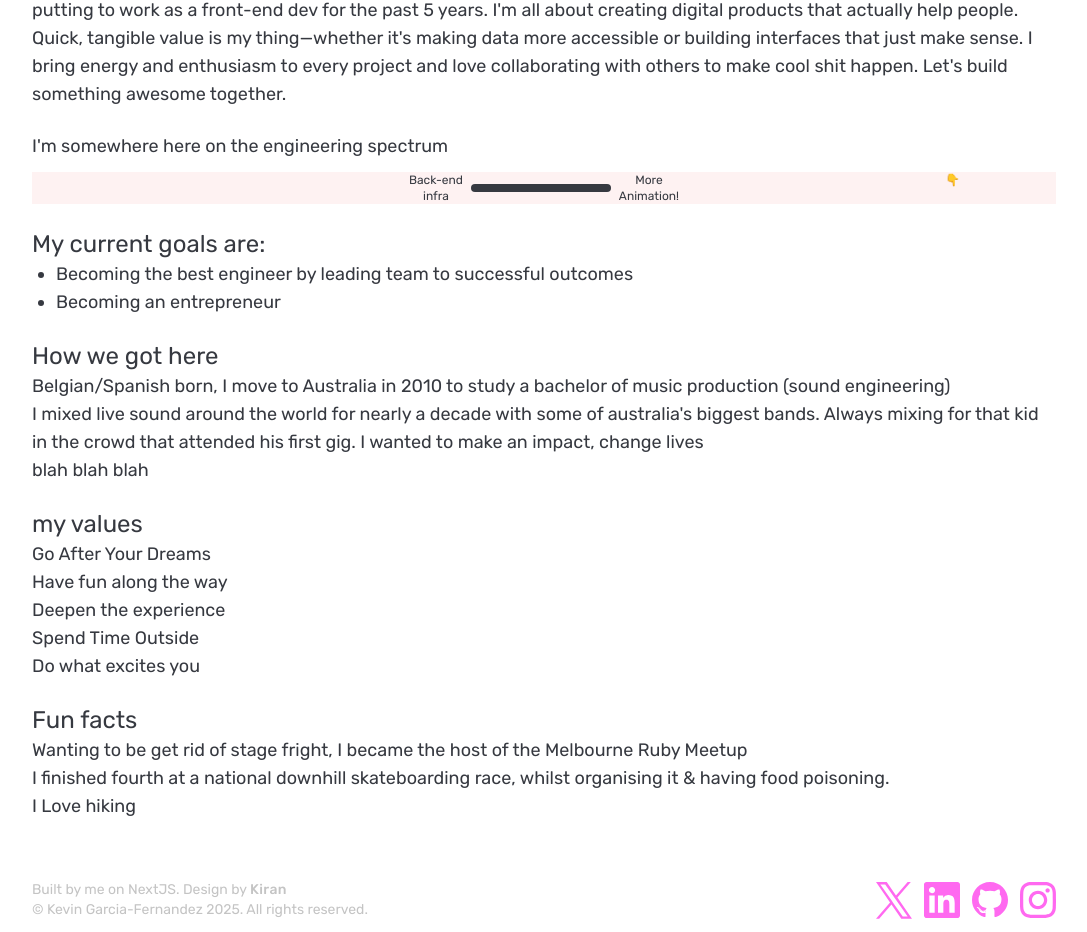
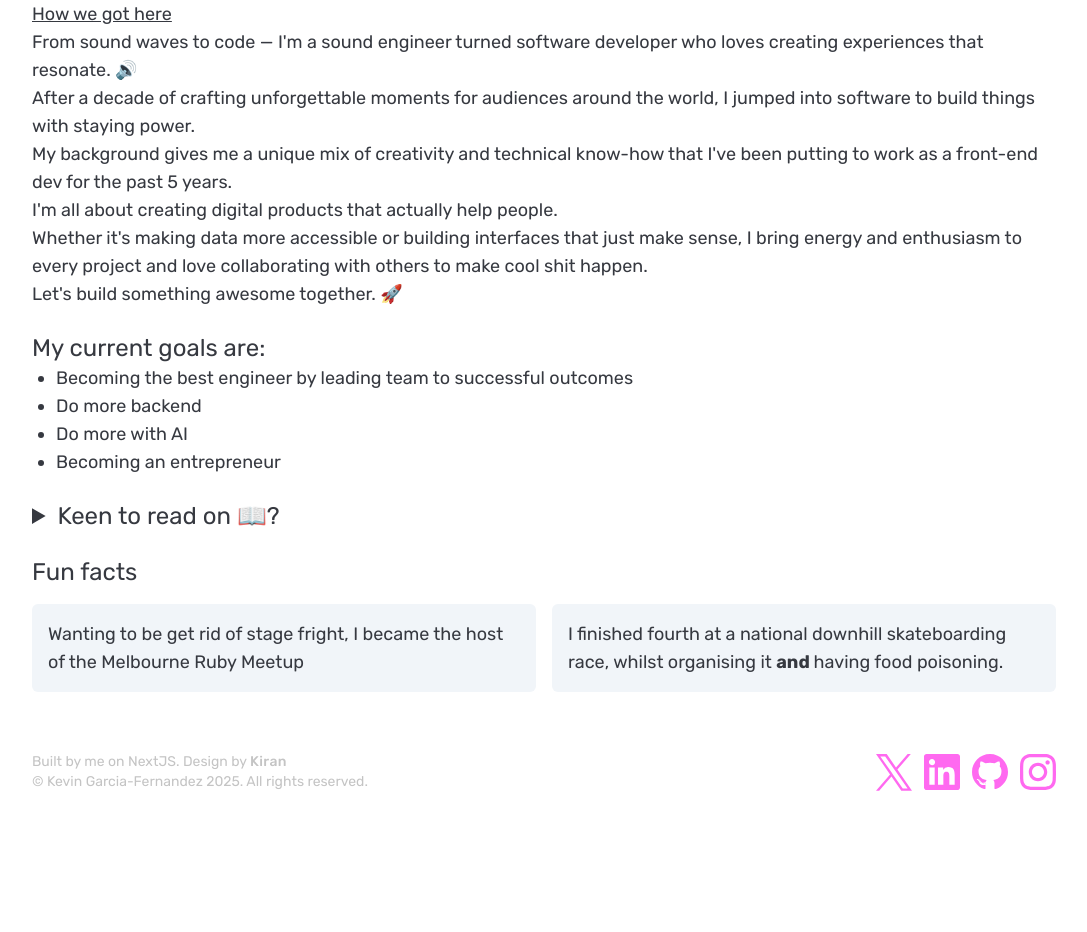
Before and after one commit to optimistic-updt/my-portofolio, a Next.js app: page / in a window 1280 px wide. Shown: the part 1435-2367 px from the top of the page, without its empty margins (96-1183 px from the left). After the commit the page ends 2239 px from the top, so only its background shows below. Built offline with nearby package versions, Linux system fonts and the light colour scheme.

Commit message:
feat: fix up mobile about section

```diff
--- a/app/feature/AboutSection/AboutSection.tsx
+++ b/app/feature/AboutSection/AboutSection.tsx
@@ -1,4 +1,8 @@
 import React, { FC } from "react";
+
+const FactCard: FC<{ children: React.ReactNode }> = ({ children }) => (
+  <li className="bg-slate-100 rounded-md p-4">{children}</li>
+);
 
 export const AboutSection: FC = () => {
   return (
@@ -6,23 +10,40 @@ export const AboutSection: FC = () => {
       <h3 className="text-3xl group relative inline-block overflow-x-hidden">
         About
       </h3>
-      <h4 className="text-2xl">Hello, I&apos;m Kevin Garcia-Fernandez</h4>
+
+      <h4 className="text-2xl">
+        Hello 👋😁, <br />
+        I&apos;m Kevin Garcia-Fernandez
+      </h4>
+
+      <p className="text-2xl text-primary">
+        I love alleviating life&apos;s challenges through innovative technology.
+      </p>
+
+      {/* TODO Future showcase video */}
+
+      <div className="space-y-6 mt-6">
+        <section>
+          <p className="underline">How we got here</p>
           <p>
             From sound waves to code — I'm a sound engineer turned software
-        developer who knows how to create experiences that resonate. After a
-        decade of crafting unforgettable moments for audiences around the world,
-        I jumped into software to build things with staying power. My background
-        gives me a unique mix of creativity and technical know-how that I've
-        been putting to work as a front-end dev for the past 5 years. I'm all
-        about creating digital products that actually help people. Quick,
-        tangible value is my thing—whether it's making data more accessible or
-        building interfaces that just make sense. I bring energy and enthusiasm
-        to every project and love collaborating with others to make cool shit
-        happen. Let's build something awesome together.
+            developer who loves creating experiences that resonate. 🔊 <br />{" "}
+            After a decade of crafting unforgettable moments for audiences
+            around the world, I jumped into software to build things with
+            staying power. <br />
+            My background gives me a unique mix of creativity and technical
+            know-how that I've been putting to work as a front-end dev for the
+            past 5 years. <br />
+            I'm all about creating digital products that actually help people.
+            <br />
+            Whether it's making data more accessible or building interfaces that
+            just make sense, I bring energy and enthusiasm to every project and
+            love collaborating with others to make cool shit happen. <br />
+            {/* Make "together" a rainbow gradient Or some shining test */}
+            Let's build something awesome together. 🚀
           </p>
-
-      <div className="space-y-6 mt-6">
-        <div>
+        </section>
+        {/* <div>
           <p>I&apos;m somewhere here on the engineering spectrum</p>
           <div
             className="flex items-center space-x-2 relative
@@ -49,31 +70,38 @@ export const AboutSection: FC = () => {
               Animation!
             </span>
           </div>
-        </div>
-        <div className="">
+        </div> */}
+
+        <section className="">
           <p className="text-2xl">My current goals are:</p>
           <ul className="list-disc ml-6">
             <li>
               Becoming the best engineer by leading team to successful outcomes
             </li>
+            <li>Do more backend</li>
+            <li>Do more with AI</li>
             <li>Becoming an entrepreneur</li>
           </ul>
-        </div>
+        </section>
+
+        <details>
+          <summary className="text-2xl">Keen to read on 📖?</summary>
           <div>
-          <h4 className="text-2xl">How we got here</h4>
             <p>
               Belgian/Spanish born, I move to Australia in 2010 to study a
               bachelor of music production (sound engineering)
             </p>
             <p>
-            I mixed live sound around the world for nearly a decade with some of
-            australia's biggest bands. Always mixing for that kid in the crowd
-            that attended his first gig. I wanted to make an impact, change
-            lives
+              I mixed live sound around the world for nearly a decade with some
+              of australia's biggest bands. Always mixing for that kid in the
+              crowd that attended his first gig. I wanted to make an impact,
+              change lives
             </p>
-          <p>blah blah blah</p>
+            {/* blah blah blah */}
           </div>
-        <div>
+        </details>
+        {/* VALUE are a good idea */}
+        {/* <div>
           <h4 className="text-2xl">my values</h4>
           <ul>
             <li>Go After Your Dreams</li>
@@ -82,19 +110,18 @@ export const AboutSection: FC = () => {
             <li>Spend Time Outside</li>
             <li>Do what excites you</li>
           </ul>
-        </div>
+        </div> */}
         <div>
-          <h4 className="text-2xl">Fun facts</h4>
-          <ul>
-            <li>
+          <h4 className="text-2xl mb-4">Fun facts</h4>
+          <ul className="grid grid-cols-1 md:grid-cols-2 gap-4">
+            <FactCard>
               Wanting to be get rid of stage fright, I became the host of the
               Melbourne Ruby Meetup
-            </li>
-            <li>
+            </FactCard>
+            <FactCard>
               I finished fourth at a national downhill skateboarding race,
-              whilst organising it & having food poisoning.
-            </li>
-            <li>I Love hiking</li>
+              whilst organising it <strong> and </strong> having food poisoning.
+            </FactCard>
           </ul>
         </div>
       </div>
```
Lines whose indentation alone changed are shown as unchanged.
